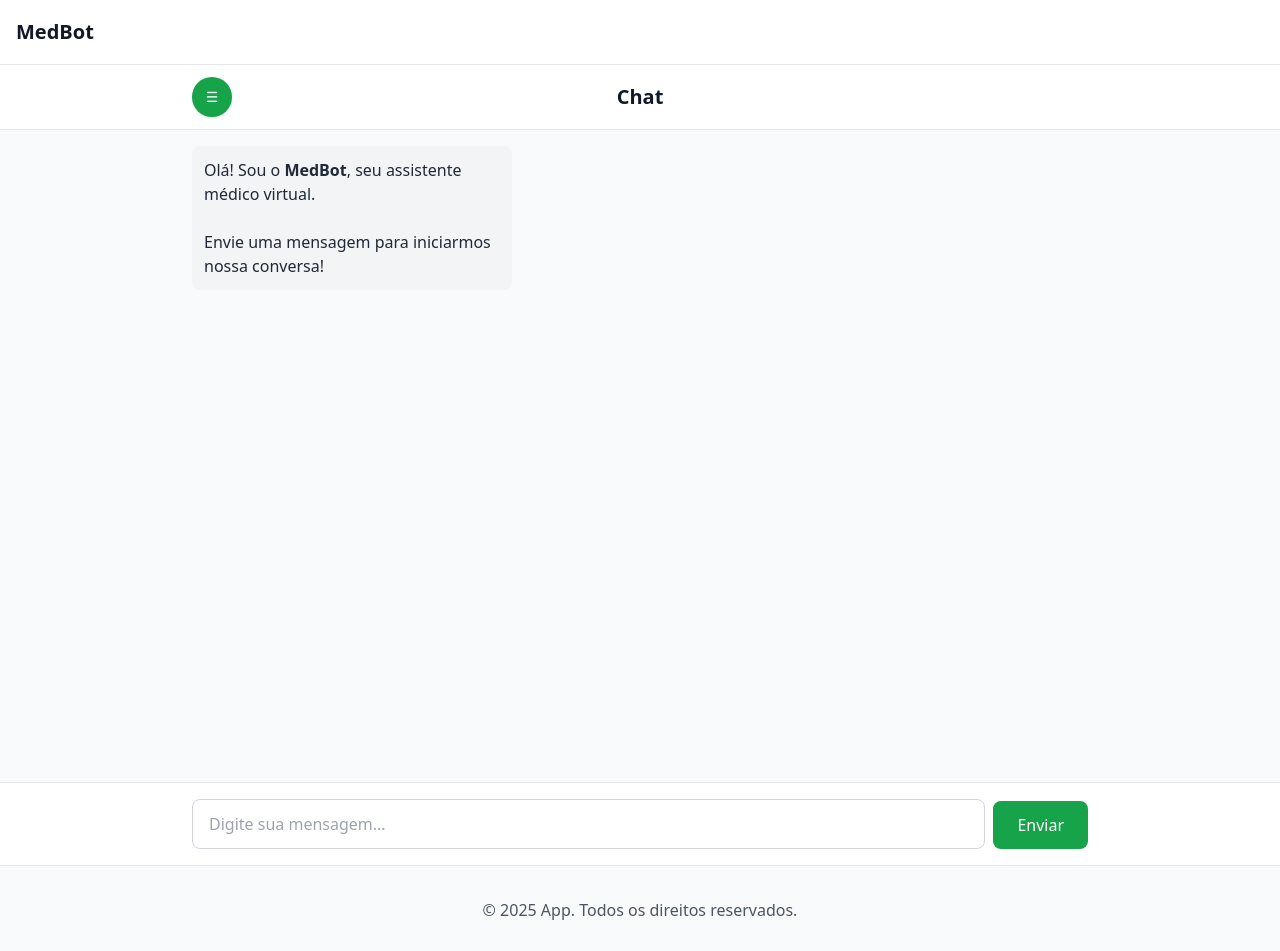
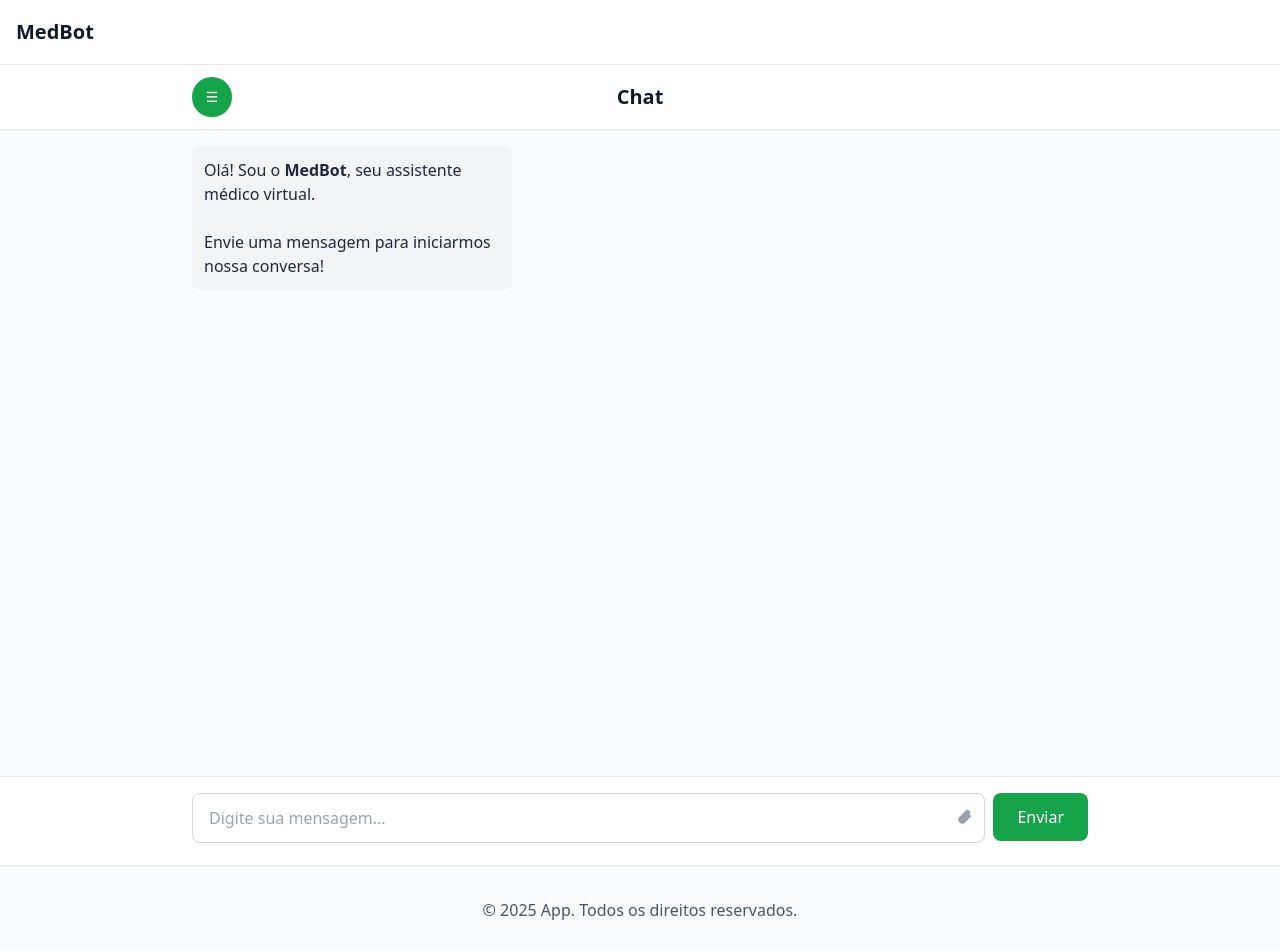
Before and after one commit to LucMazarJR/hackathon-2025, a React (Vite) app in the folder frontend/: page /chat in a window 1280 px wide. Shown: the top 951 px of the page. Built offline with nearby package versions, Linux system fonts and the light colour scheme.

Commit message:
feat: enviar arquivos junto da mensagem do chat

```diff
--- a/frontend/src/components/admin/ContextForm.tsx
+++ b/frontend/src/components/admin/ContextForm.tsx
@@ -18,6 +18,7 @@ export default function ContextForm({ isOpen, onClose, onSave, editingContext }:
     name: '',
     instructions: ''
   })
+  const [showSuccess, setShowSuccess] = useState(false)
 
   useEffect(() => {
     if (editingContext) {
@@ -37,7 +38,11 @@ export default function ContextForm({ isOpen, onClose, onSave, editingContext }:
     e.preventDefault()
 
     onSave(formData)
-    onClose()
+    setShowSuccess(true)
+    setTimeout(() => {
+      setShowSuccess(false)
+      onClose()
+    }, 2000)
   }
 
   if (!isOpen) return null
@@ -83,6 +88,15 @@ export default function ContextForm({ isOpen, onClose, onSave, editingContext }:
               />
             </div>
 
+            {showSuccess && (
+              <div className="bg-green-50 border border-green-200 rounded-md p-3 mb-4">
+                <div className="flex items-center">
+                  <span className="text-green-600 mr-2">✓</span>
+                  <span className="text-green-700 text-sm">Contexto atualizado com sucesso!</span>
+                </div>
+              </div>
+            )}
+
             <div className="flex justify-end space-x-3 pt-4">
               <button
                 type="button"
@@ -93,9 +107,10 @@ export default function ContextForm({ isOpen, onClose, onSave, editingContext }:
               </button>
               <button
                 type="submit"
-                className="px-4 py-2 bg-green-600 text-white rounded-md hover:bg-green-700 transition-colors"
+                disabled={showSuccess}
+                className="px-4 py-2 bg-green-600 text-white rounded-md hover:bg-green-700 transition-colors disabled:opacity-50"
               >
-                Salvar Alterações
+                {showSuccess ? 'Salvando...' : 'Salvar Alterações'}
               </button>
             </div>
           </form>
--- a/frontend/src/pages/Chat.tsx
+++ b/frontend/src/pages/Chat.tsx
@@ -27,7 +27,10 @@ export default function Chat() {
     { id: 0, type: 'chat', message: 'Olá! Sou o **MedBot**, seu assistente médico virtual.\n\nEnvie uma mensagem para iniciarmos nossa conversa!' }
   ]);
   const [usrMessage, setUsrMessage] = useState("");
+  const [showDocumentMenu, setShowDocumentMenu] = useState(false);
+  const [selectedFile, setSelectedFile] = useState<File | null>(null);
   const messagesEndRef = useRef<HTMLDivElement>(null)
+  const fileInputRef = useRef<HTMLInputElement>(null)
 
   const scrollToBottom = () => {
     messagesEndRef.current?.scrollIntoView({ behavior: 'smooth' })
@@ -38,13 +41,19 @@ export default function Chat() {
   }, [messages])
 
   const handleSendMessage = async () => {
+    let messageContent = usrMessage;
+    if (selectedFile) {
+      messageContent += `\n\n📄 Documento: ${selectedFile.name}`;
+    }
+
     const userMsg = {
       id: messages.length + 1,
       type: "usr" as const,
-      message: usrMessage,
+      message: messageContent,
     };
     setMessages((prev) => [...prev, userMsg]);
     setUsrMessage("");
+    setSelectedFile(null);
 
     const botResponse = await fetchChatBot(usrMessage);
     const botMsg = {
@@ -137,7 +146,24 @@ export default function Chat() {
 
       {/* Input Area - Fixed at bottom */}
       <div className="border-t border-gray-200 p-4 bg-white flex-shrink-0">
-        <div className="max-w-4xl mx-auto flex gap-2">
+        <div className="max-w-4xl mx-auto">
+          {selectedFile && (
+            <div className="mb-3 flex items-center justify-between bg-blue-50 p-2 rounded-lg">
+              <div className="flex items-center gap-2">
+                <span className="text-blue-600">📄</span>
+                <span className="text-sm text-blue-700">{selectedFile.name}</span>
+              </div>
+              <button
+                onClick={() => setSelectedFile(null)}
+                className="text-red-500 hover:text-red-700 text-sm"
+              >
+                ✕
+              </button>
+            </div>
+          )}
+
+          <div className="flex gap-2 items-start">
+            <div className="flex-1 relative">
               <textarea
                 placeholder="Digite sua mensagem..."
                 value={usrMessage}
@@ -148,15 +174,48 @@ export default function Chat() {
                     handleSendMessage()
                   }
                 }}
-            className="flex-1 px-4 py-3 border border-gray-300 rounded-lg focus:ring-2 focus:ring-green-500 focus:border-green-500 outline-none resize-none min-h-[48px] max-h-32"
+                className="w-full px-4 py-3 pr-12 border border-gray-300 rounded-lg focus:ring-2 focus:ring-green-500 focus:border-green-500 outline-none resize-none min-h-[48px] max-h-32"
                 rows={1}
               />
+              <div className="absolute right-2 top-3">
+                <button
+                  onClick={() => setShowDocumentMenu(!showDocumentMenu)}
+                  className="text-gray-400 hover:text-gray-600 p-1"
+                >
+                  <svg width="16" height="16" viewBox="0 0 24 24" fill="currentColor">
+                    <path d="M21.44 11.05l-9.19 9.19a6 6 0 01-8.49-8.49l9.19-9.19a4 4 0 015.66 5.66L9.64 16.2a2 2 0 01-2.83-2.83l8.49-8.49"/>
+                  </svg>
+                </button>
+                {showDocumentMenu && (
+                  <div className="absolute right-0 bottom-full mb-2 bg-white border border-gray-200 rounded-lg shadow-lg py-2 min-w-[150px]">
+                    <button
+                      onClick={() => {
+                        fileInputRef.current?.click()
+                        setShowDocumentMenu(false)
+                      }}
+                      className="w-full text-left px-4 py-2 hover:bg-green-50 hover:text-green-700 text-sm transition-colors"
+                    >
+                      Inserir documento
+                    </button>
+                  </div>
+                )}
+              </div>
+            </div>
             <button
               onClick={handleSendMessage}
-            className="bg-green-600 text-white px-6 py-3 rounded-lg hover:bg-green-700 transition-colors self-end"
+              className="bg-green-600 text-white px-6 py-3 rounded-lg hover:bg-green-700 transition-colors"
             >
               Enviar
             </button>
+          </div>
+
+          <input
+            ref={fileInputRef}
+            type="file"
+            accept=".pdf,.doc,.docx,.txt,.jpg,.jpeg,.png"
+            onChange={(e) => setSelectedFile(e.target.files?.[0] || null)}
+            className="hidden"
+          />
         </div>
       </div>
     </div>
```
Lines whose indentation alone changed are shown as unchanged.
